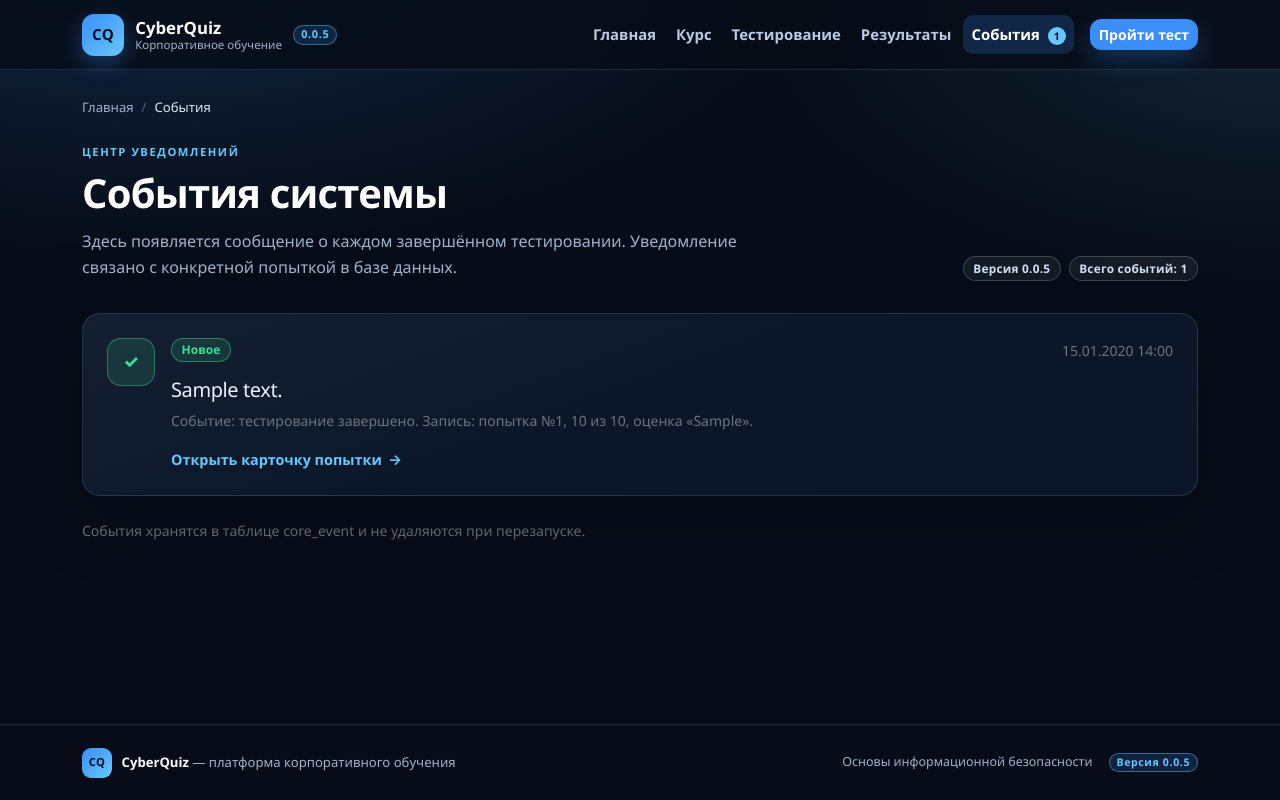
After one commit to lena512/CyberQuiz, a Django app: page /events/ in a window 1280 px wide. The commit adds this page. Run offline with Django 5.2, Linux system fonts and the light colour scheme; tables that the repository leaves empty hold one stand-in row (values such as "Sample post"); some libraries are stand-ins or nearby versions.

Commit message:
Add test completion notifications for lab5

```diff
--- a/config/settings.py
+++ b/config/settings.py
@@ -64,6 +64,7 @@ TEMPLATES = [
                 'django.template.context_processors.request',
                 'django.contrib.auth.context_processors.auth',
                 'django.contrib.messages.context_processors.messages',
+                'core.context_processors.notifications',
             ],
         },
     },
--- /dev/null
+++ b/core/context_processors.py
@@ -0,0 +1,8 @@
+from .models import Event
+
+
+def notifications(request):
+    """Количество новых уведомлений для значка в навигации."""
+    return {
+        "unread_events": Event.objects.filter(status=Event.STATUS_NEW).count(),
+    }
--- a/core/urls.py
+++ b/core/urls.py
@@ -15,5 +15,7 @@ urlpatterns = [
 
     path("results/", views.results, name="results"),
 
+    path("events/", views.events, name="events"),
+
     path("access-denied/", views.access_denied, name="access_denied"),
 ]
--- a/core/views.py
+++ b/core/views.py
@@ -8,7 +8,7 @@ from .data import (
     calculate_result,
     get_public_questions,
 )
-from .models import TestResult, UserAnswer
+from .models import Event, TestResult, UserAnswer
 
 
 def index(request):
@@ -95,6 +95,15 @@ def test_view(request):
                     for question in QUESTIONS
                 ])
 
+                Event.objects.create(
+                    test_result=attempt,
+                    message=(
+                        f"Попытка №{attempt.pk} завершена: "
+                        f"{attempt.score} из {attempt.max_score}, "
+                        f"оценка «{attempt.grade}»"
+                    ),
+                )
+
         except DatabaseError:
             return render(
                 request,
@@ -123,6 +132,18 @@ def results(request):
     }
 
     return render(request, "core/results.html", context)
+
+
+def events(request):
+    """Экран уведомлений о событиях системы."""
+    event_list = Event.objects.select_related("test_result").all()
+
+    context = {
+        "course": COURSE,
+        "events": event_list,
+    }
+
+    return render(request, "core/events.html", context)
 
 
 def result(request, pk):
--- a/docker-compose.yml
+++ b/docker-compose.yml
@@ -2,7 +2,7 @@ name: mispisit-minibaeva
 
 services:
   app:
-    image: lena512/mispisit-lab1:0.0.4
+    image: lena512/mispisit-lab1:0.0.5
     ports:
       - "8080:8080"
     environment:
--- a/static/css/style.css
+++ b/static/css/style.css
@@ -885,3 +885,53 @@ fieldset.cq-question-card {
         padding: 0.75rem;
     }
 }
+
+/* ---------- Уведомления и события (0.0.5) ---------- */
+
+.cq-count-badge {
+    display: inline-grid;
+    place-items: center;
+    min-width: 18px;
+    height: 18px;
+    margin-left: 0.25rem;
+    padding: 0 0.35rem;
+    border-radius: 999px;
+    background: var(--cq-accent);
+    color: #04101f;
+    font-size: 0.66rem;
+    font-weight: 800;
+    line-height: 1;
+    vertical-align: middle;
+}
+
+.cq-event-card {
+    border-color: var(--cq-border);
+    transition: border-color 0.18s ease, transform 0.18s ease;
+}
+
+.cq-event-card:hover {
+    border-color: rgba(102, 200, 255, 0.45);
+    transform: translateY(-2px);
+}
+
+.cq-event-icon {
+    display: grid;
+    place-items: center;
+    flex: 0 0 auto;
+    width: 48px;
+    height: 48px;
+    border-radius: 14px;
+    background: rgba(61, 220, 151, 0.14);
+    border: 1px solid rgba(61, 220, 151, 0.4);
+    color: var(--cq-success);
+    font-size: 1.1rem;
+    font-weight: 800;
+}
+
+.cq-alert-success {
+    border: 1px solid rgba(61, 220, 151, 0.35);
+    border-radius: 14px;
+    background: rgba(61, 220, 151, 0.08);
+    color: #d8f5e8;
+    font-size: 0.9rem;
+}
--- a/templates/core/base.html
+++ b/templates/core/base.html
@@ -18,7 +18,7 @@
                 <strong>CyberQuiz</strong>
                 <small>Корпоративное обучение</small>
             </span>
-            <span class="badge cq-version-badge">0.0.4</span>
+            <span class="badge cq-version-badge">0.0.5</span>
         </a>
 
         <button class="navbar-toggler" type="button"
@@ -47,6 +47,15 @@
                     <a class="nav-link {% if current == 'results' or current == 'result' or current == 'result_legacy' %}active{% endif %}"
                        href="{% url 'results' %}">Результаты</a>
                 </li>
+                <li class="nav-item">
+                    <a class="nav-link {% if current == 'events' %}active{% endif %}"
+                       href="{% url 'events' %}">
+                        События
+                        {% if unread_events %}
+                            <span class="badge cq-count-badge">{{ unread_events }}</span>
+                        {% endif %}
+                    </a>
+                </li>
                 {% endwith %}
             </ul>
 
@@ -72,7 +81,7 @@
             </div>
             <div class="d-flex align-items-center gap-3">
                 <span class="cq-footer-note">Основы информационной безопасности</span>
-                <span class="badge cq-version-badge">Версия 0.0.4</span>
+                <span class="badge cq-version-badge">Версия 0.0.5</span>
             </div>
         </div>
     </div>
--- /dev/null
+++ b/templates/core/events.html
@@ -0,0 +1,112 @@
+{% extends "core/base.html" %}
+
+{% block title %}События | CyberQuiz{% endblock %}
+
+{% block content %}
+
+<div class="container">
+    <nav aria-label="breadcrumb">
+        <ol class="breadcrumb cq-breadcrumb">
+            <li class="breadcrumb-item"><a href="{% url 'index' %}">Главная</a></li>
+            <li class="breadcrumb-item active" aria-current="page">События</li>
+        </ol>
+    </nav>
+
+    <header class="cq-page-header">
+        <div class="row align-items-end g-4">
+            <div class="col-lg-8">
+                <span class="cq-eyebrow">ЦЕНТР УВЕДОМЛЕНИЙ</span>
+                <h1>События системы</h1>
+                <p class="cq-page-lead">
+                    Здесь появляется сообщение о каждом завершённом тестировании.
+                    Уведомление связано с конкретной попыткой в базе данных.
+                </p>
+            </div>
+            <div class="col-lg-4 text-lg-end">
+                <div class="d-flex flex-wrap justify-content-lg-end gap-2">
+                    <span class="badge cq-badge-soft">Версия 0.0.5</span>
+                    <span class="badge cq-badge-soft">Всего событий: {{ events|length }}</span>
+                </div>
+            </div>
+        </div>
+    </header>
+
+    {% if events %}
+        <div class="d-flex flex-column gap-3">
+            {% for event in events %}
+                <article class="card cq-event-card">
+                    <div class="card-body p-4">
+                        <div class="d-flex flex-column flex-sm-row gap-3">
+                            <div class="cq-event-icon">✓</div>
+
+                            <div class="flex-grow-1">
+                                <div class="d-flex flex-wrap align-items-center justify-content-between gap-2">
+                                    {% if event.status == 'new' %}
+                                        <span class="badge cq-badge-success">Новое</span>
+                                    {% else %}
+                                        <span class="badge cq-badge-soft">Прочитано</span>
+                                    {% endif %}
+
+                                    <span class="text-secondary small">
+                                        {{ event.created_at|date:"d.m.Y H:i" }}
+                                    </span>
+                                </div>
+
+                                <h2 class="h5 mt-3 mb-2">{{ event.message }}</h2>
+
+                                <p class="text-secondary small mb-3">
+                                    Событие: тестирование завершено.
+                                    Запись: попытка №{{ event.test_result.id }},
+                                    {{ event.test_result.score }} из {{ event.test_result.max_score }},
+                                    оценка «{{ event.test_result.grade }}».
+                                </p>
+
+                                <a href="{% url 'result' event.test_result.id %}"
+                                   class="cq-card-link">
+                                    Открыть карточку попытки <span>→</span>
+                                </a>
+                            </div>
+                        </div>
+                    </div>
+                </article>
+            {% endfor %}
+        </div>
+
+        <p class="text-secondary small mt-4 mb-0">
+            События хранятся в таблице core_event и не удаляются при перезапуске.
+        </p>
+    {% else %}
+        <div class="card cq-empty-card">
+            <div class="card-body p-4 p-lg-5">
+                <div class="row align-items-center g-4">
+                    <div class="col-lg-7">
+                        <div class="cq-empty-icon">0</div>
+                        <h2 class="h3">Уведомлений пока нет</h2>
+                        <p class="text-secondary mb-4">
+                            Сообщение появится после того, как вы завершите
+                            тестирование. Каждое событие связано с записью
+                            попытки в базе данных.
+                        </p>
+                        <a href="{% url 'test' %}" class="btn btn-primary btn-lg px-4">
+                            Пройти тестирование →
+                        </a>
+                    </div>
+                    <div class="col-lg-5">
+                        <div class="cq-empty-hint">
+                            <div class="cq-eyebrow">ЧТО ПОЯВИТСЯ ЗДЕСЬ</div>
+                            <ul class="cq-check-list mb-0">
+                                <li>Что произошло в системе</li>
+                                <li>Номер попытки и её результат</li>
+                                <li>Дата и время события</li>
+                                <li>Статус уведомления</li>
+                                <li>Переход к карточке записи</li>
+                            </ul>
+                        </div>
+                    </div>
+                </div>
+            </div>
+        </div>
+    {% endif %}
+</div>
+
+{% endblock %}
--- a/templates/core/index.html
+++ b/templates/core/index.html
@@ -9,7 +9,7 @@
         <div class="row align-items-center g-5">
             <div class="col-lg-7">
                 <div class="d-flex flex-wrap gap-2 mb-3">
-                    <span class="badge cq-badge-soft">Версия 0.0.4</span>
+                    <span class="badge cq-badge-soft">Версия 0.0.5</span>
                     <span class="badge cq-badge-soft">Django · PostgreSQL</span>
                 </div>
 
--- a/templates/core/result.html
+++ b/templates/core/result.html
@@ -12,6 +12,12 @@
             <li class="breadcrumb-item active" aria-current="page">Попытка №{{ attempt.id }}</li>
         </ol>
     </nav>
+
+    <div class="alert cq-alert-success d-flex flex-wrap align-items-center justify-content-between gap-2"
+         role="alert">
+        <span>Попытка сохранена, уведомление о ней добавлено в журнал событий.</span>
+        <a href="{% url 'events' %}" class="cq-card-link">Открыть события <span>→</span></a>
+    </div>
 
     <div class="card cq-result-hero">
         <div class="card-body p-4 p-lg-5">
```
Also changed, not shown: core/models.py (+49 -0 lines), README.md, core/migrations/0002_event.py (added).
